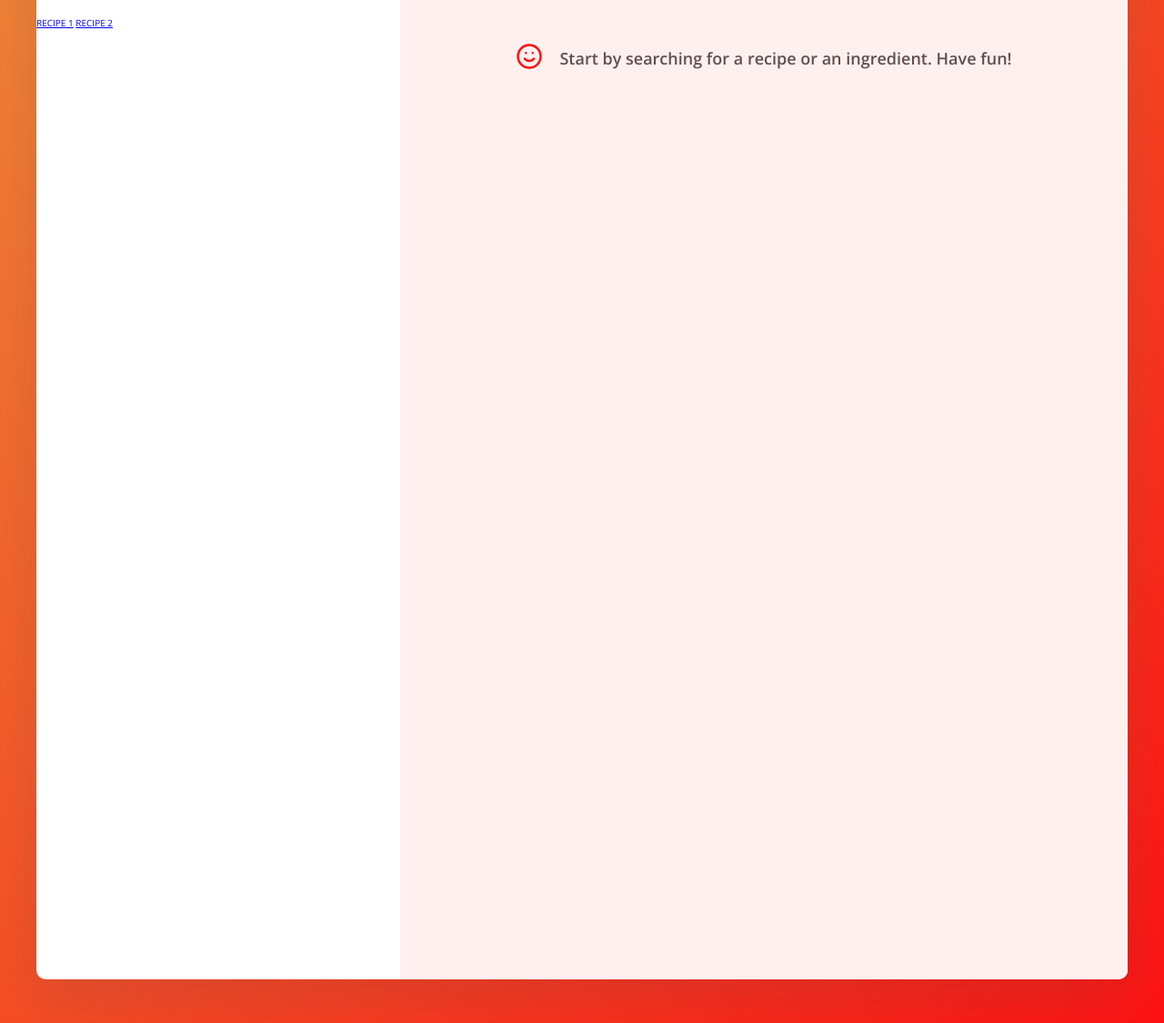
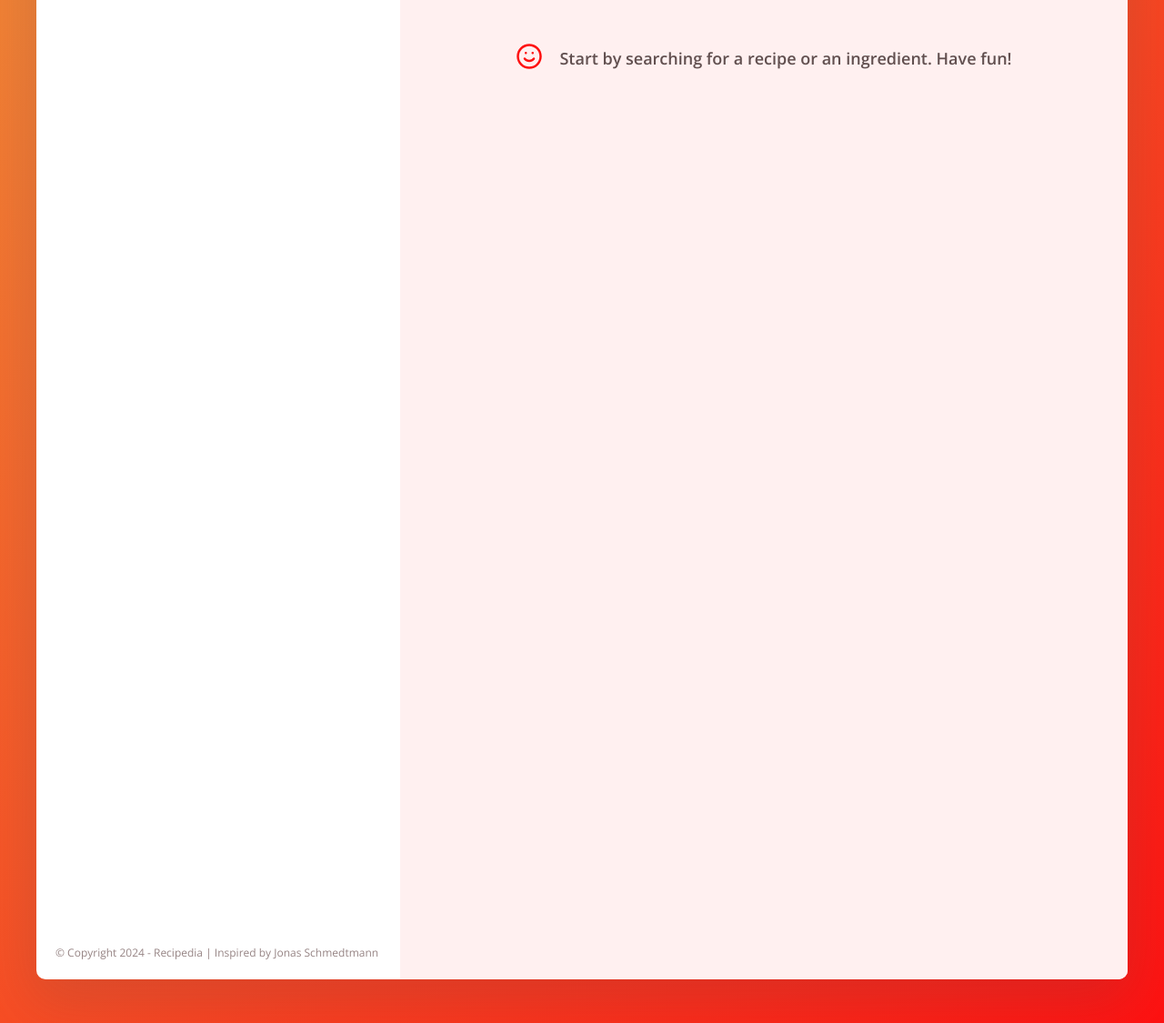
Before and after one commit to barisemreyalcin/recipedia, a website built with Parcel: page index.html in a window 1280 px wide. Shown: the part 174-1299 px from the top of the page at 91% size. Built offline with nearby package versions, Linux system fonts and the light colour scheme.

Commit message:
chore(html): update .search-results markup

```diff
--- a/index.html
+++ b/index.html
@@ -63,9 +63,14 @@
 
       <div class="search-results">
         <div class="results">
-          <a href="#5ed6604591c37cdc054bcc40">RECIPE 1</a>
-          <a href="#5ed6604591c37cdc054bcd09">RECIPE 2</a>
+          <!-- Search results here -->
         </div>
+
+        <div class="pagination"></div>
+
+        <p class="copyright">
+          &copy; Copyright 2024 - Recipedia | Inspired by Jonas Schmedtmann
+        </p>
       </div>
 
       <div class="recipe">
```
Also changed, not shown: dist/index.html.
